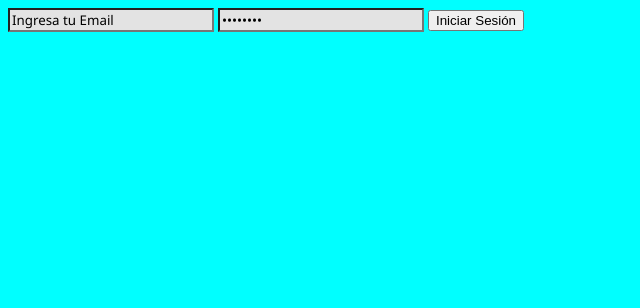
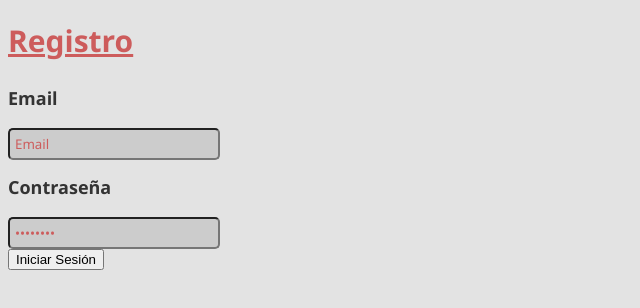
Before and after one commit to luciadmaddalena/Logueo, a plain HTML site: page index.html in a window 1280 px wide. Shown: the whole page, without its empty margins (0-640 px from the left). Drawn offline with Linux system fonts and the light colour scheme.

Commit message:
actualizacion de css

```diff
--- a/index.html
+++ b/index.html
@@ -7,8 +7,12 @@
     <title>Logueo</title>
 </head>
 <body>
-    <input type="email" value="Ingresa tu Email" >
-    <input type="password" value="password" >
+    <h1>Registro</h1>
+    <h2 class="subtitle">Email</h2>
+    <input id="email" type="email" value="Email" ></input>
+    <h2 class="subtitle">Contraseña</h2>
+    <input type="password" value="password" > </input> <br>
+
     <button >Iniciar Sesión</button>
 </body>
 </html>
--- a/style.css
+++ b/style.css
@@ -1,8 +1,32 @@
 body{
-    background-color: aqua;
+    background-color: #e3e3e3;
+}
+
+h1{
+    font-family: 'Segoe UI', Tahoma, Geneva, Verdana, sans-serif;
+    font-size: 30px;
+    font-weight: bold;
+    color: #CD5C5C;
+    text-align: left;
+    margin-bottom: 25px;
+    text-decoration: underline;
 }
 
 input {
     font-family: 'Segoe UI', Tahoma, Geneva, Verdana, sans-serif;
-    background-color: #e3e3e3;
+    background-color: #ccc;
+    color: #CD5C5C;
+    padding: 5px;
+    border-radius: 5px;
+
 }
+
+
+.subtitle {
+    font-family: 'Segoe UI', Tahoma, Geneva, Verdana, sans-serif;
+    font-size: 18px;
+    font-weight: bold;
+    color: #333;
+    margin-top: 15px;
+    margin-bottom: 18px;
+}
```
